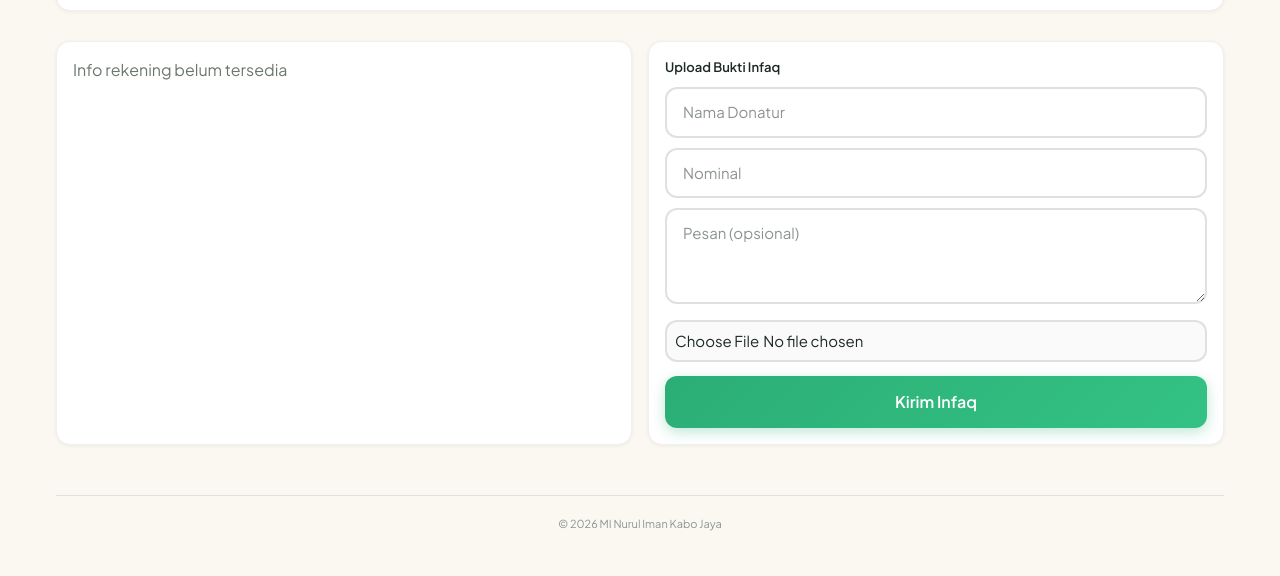
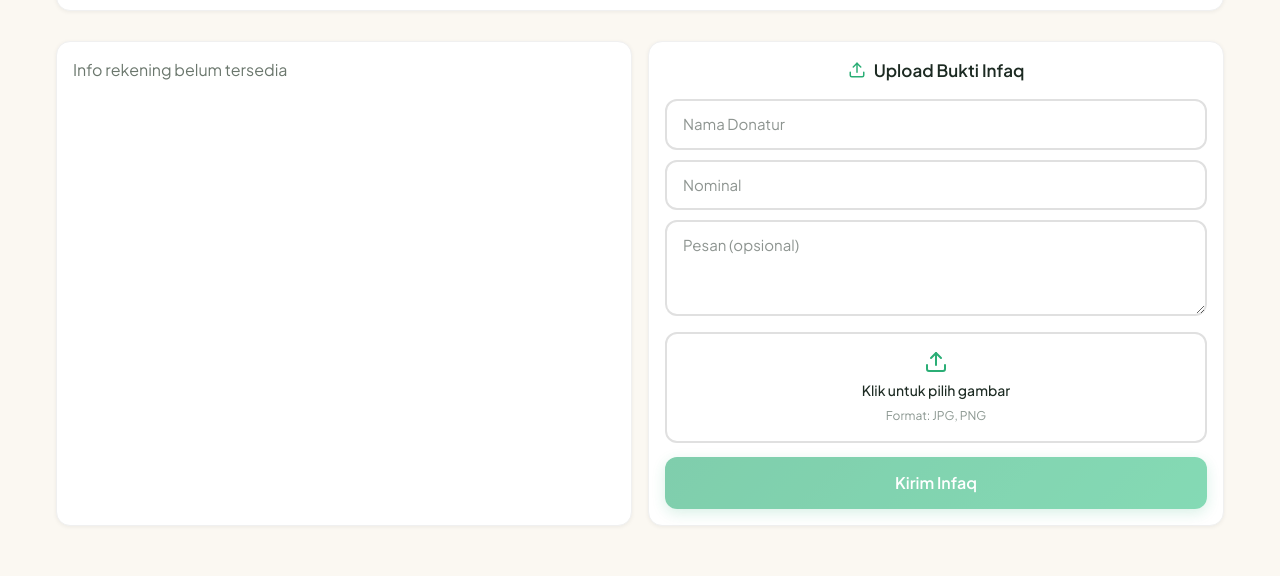
Before and after one commit to pakchoy-kreacy/Tagihan-Al-Kautsar, a Next.js app: page /infaq in a window 1280 px wide. Shown: the part 198-774 px from the top of the page. Built offline with nearby package versions, Linux system fonts and the light colour scheme; no server answers; the database is empty.

Commit message:
ui: upload bukti infaq diperbesar, centered, preview + tombol ubah/hapus

```diff
--- a/src/app/infaq/page.tsx
+++ b/src/app/infaq/page.tsx
@@ -1,13 +1,13 @@
 "use client"
 
-import { useState, useEffect } from "react"
+import { useState, useEffect, useRef } from "react"
 import Image from "next/image"
 import { useRouter } from "next/navigation"
 import { getBankInfoByType, submitDonasi, uploadBuktiInfaq } from "@/lib/infaq-db"
 import type { BankInfoSettings } from "@/lib/infaq-db"
 import { NavBar } from "@/components/NavBar"
 import { useToast } from "@/components/Toast"
-import { Check, Download, Copy } from "lucide-react"
+import { Check, Download, Copy, X, Upload } from "lucide-react"
 
 export default function InfaqPage() {
   const router = useRouter()
@@ -21,6 +21,8 @@ export default function InfaqPage() {
   const [nominal, setNominal] = useState("")
   const [pesan, setPesan] = useState("")
   const [file, setFile] = useState<File | null>(null)
+  const [previewUrl, setPreviewUrl] = useState<string | null>(null)
+  const fileInputRef = useRef<HTMLInputElement | null>(null)
 
   useEffect(() => {
     getBankInfoByType("infaq").then((b) => {
@@ -28,6 +30,16 @@ export default function InfaqPage() {
       setLoading(false)
     })
   }, [])
+
+  useEffect(() => {
+    if (!file) {
+      setPreviewUrl(null)
+      return
+    }
+    const url = URL.createObjectURL(file)
+    setPreviewUrl(url)
+    return () => URL.revokeObjectURL(url)
+  }, [file])
 
   async function handleSubmit() {
     setError("")
@@ -177,21 +189,89 @@ export default function InfaqPage() {
             </div>
 
             <div className="card">
-              <div className="card-title">Upload Bukti Infaq</div>
+              <div className="card-title" style={{ justifyContent: "center", fontSize: 17, marginBottom: 16 }}>
+                <Upload size={18} style={{ color: "var(--emerald)" }} />
+                Upload Bukti Infaq
+              </div>
               <input className="form-input" placeholder="Nama Donatur" value={nama}
                 onChange={(e) => setNama(e.target.value)} />
               <input className="form-input" placeholder="Nominal" type="number" value={nominal}
                 onChange={(e) => setNominal(e.target.value)} />
               <textarea className="form-input" placeholder="Pesan (opsional)" rows={3} value={pesan}
                 onChange={(e) => setPesan(e.target.value)} />
-              <div className="form-input" style={{ padding: 8, background: "#fafafa" }}>
-                <input type="file" accept="image/*"
-                  onChange={(e) => setFile(e.target.files?.[0] || null)} />
-                {file && <div style={{ fontSize: 12, color: "var(--neutral)", marginTop: 4 }}>{file.name}</div>}
-              </div>
+
+              <input
+                ref={fileInputRef}
+                type="file"
+                accept="image/*"
+                style={{ display: "none" }}
+                onChange={(e) => {
+                  const selected = e.target.files?.[0] || null
+                  setFile(selected)
+                  if (fileInputRef.current) fileInputRef.current.value = ""
+                }}
+              />
+
+              {!file ? (
+                <button
+                  type="button"
+                  className="btn btn-outline"
+                  onClick={() => fileInputRef.current?.click()}
+                  style={{ height: "auto", padding: "16px 20px", flexDirection: "column", gap: 6 }}
+                >
+                  <Upload size={24} style={{ color: "var(--emerald)" }} />
+                  <span style={{ fontSize: 14, fontWeight: 500 }}>Klik untuk pilih gambar</span>
+                  <span style={{ fontSize: 12, color: "var(--neutral)", fontWeight: 400 }}>Format: JPG, PNG</span>
+                </button>
+              ) : (
+                <div style={{
+                  border: "2px dashed var(--emerald)",
+                  borderRadius: 12,
+                  padding: 12,
+                  background: "var(--emerald-soft)",
+                  textAlign: "center",
+                }}>
+                  {previewUrl && (
+                    <div style={{
+                      position: "relative",
+                      width: "100%",
+                      maxWidth: 200,
+                      aspectRatio: "1/1",
+                      margin: "0 auto 10px",
+                      borderRadius: 10,
+                      overflow: "hidden",
+                      background: "white",
+                    }}>
+                      {/* eslint-disable-next-line @next/next/no-img-element */}
+                      <img src={previewUrl} alt="Preview bukti" style={{ width: "100%", height: "100%", objectFit: "cover" }} />
+                    </div>
+                  )}
+                  <div style={{ fontSize: 12, color: "var(--neutral)", marginBottom: 10, wordBreak: "break-all" }}>{file.name}</div>
+                  <div style={{ display: "flex", gap: 10, justifyContent: "center" }}>
+                    <button
+                      type="button"
+                      className="btn btn-sm btn-outline"
+                      onClick={() => fileInputRef.current?.click()}
+                      style={{ flex: "0 0 auto" }}
+                    >
+                      Ubah
+                    </button>
+                    <button
+                      type="button"
+                      className="btn btn-sm btn-danger"
+                      onClick={() => setFile(null)}
+                      style={{ flex: "0 0 auto" }}
+                    >
+                      <X size={14} />
+                      Hapus
+                    </button>
+                  </div>
+                </div>
+              )}
+
               {error && <div style={{ color: "var(--terracotta)", fontSize: 13, marginTop: 8 }}>{error}</div>}
               <button type="button" className="btn btn-primary" style={{ marginTop: 14 }}
-                onClick={handleSubmit} disabled={submitting}>
+                onClick={handleSubmit} disabled={submitting || !file}>
                 {submitting ? "Mengirim..." : "Kirim Infaq"}
               </button>
             </div>
```
